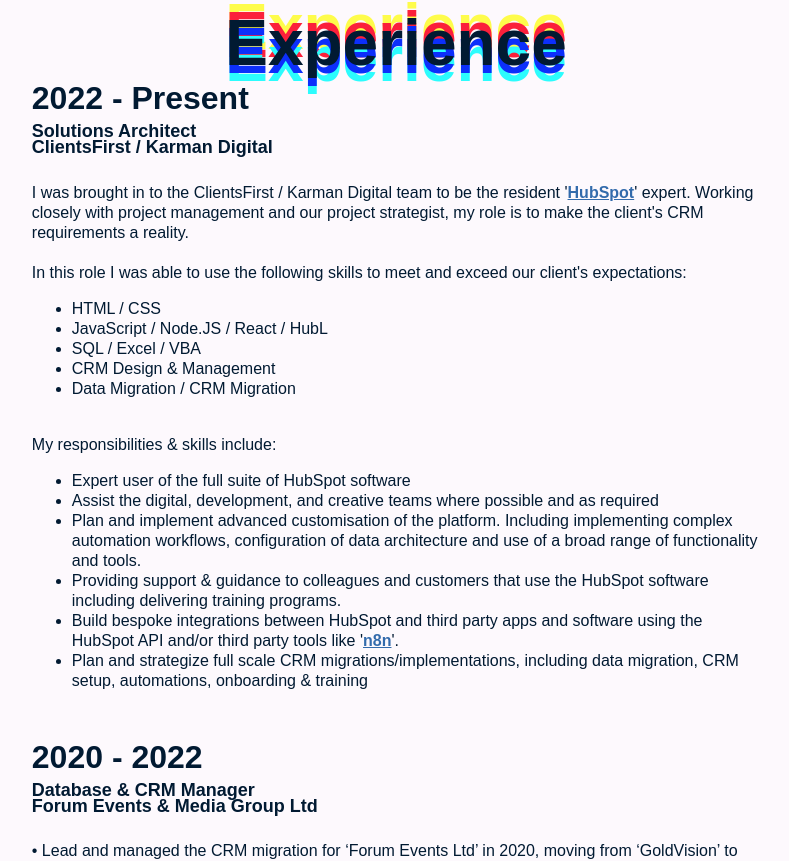
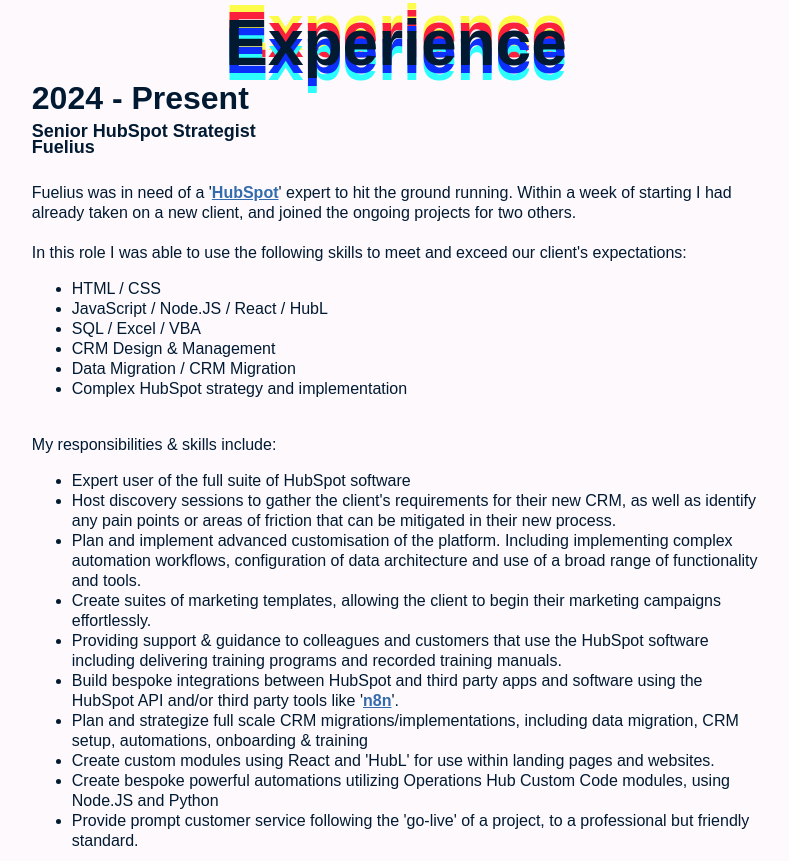
Before and after one commit to PhillyThomas/CV, a plain HTML site: page index.html in a window 1280 px wide. Shown: the part 1466-2327 px from the top of the page, without its empty margins (244-1033 px from the left). Drawn offline with Linux system fonts and the light colour scheme; a web font is replaced by a local one.

Commit message:
Update index.html

```diff
--- a/index.html
+++ b/index.html
@@ -52,7 +52,39 @@
             <h2>Experience</h2>
             <div class="containcenternoflex" style="text-align:left;">
                 <div class="expcontainer" style="margin-bottom:6em;">
-                    <h3>2022 - Present</h3>
+                    <h3>2024 - Present</h3>
+                    <h4>Senior HubSpot Strategist</h4>
+                    <h4>Fuelius</h4>
+                    <p>
+                         Fuelius was in need of a '<a href="https://www.hubspot.com/" target="_BLANK">HubSpot</a>' expert to hit the ground running. Within a week of starting I had already taken on a new client, and joined the ongoing projects for two others.
+                         <br><br>
+                         In this role I was able to use the following skills to meet and exceed our client's expectations:
+                         <ul>
+                            <li>HTML / CSS</li>
+                            <li>JavaScript / Node.JS / React / HubL</li>
+                            <li>SQL / Excel / VBA</li>
+                            <li>CRM Design & Management</li>
+                            <li>Data Migration / CRM Migration</li>
+                            <li>Complex HubSpot strategy and implementation</li>
+                         </ul>
+                         <br>
+                         My responsibilities & skills include:
+                             <ul>
+                                 <li>Expert user of the full suite of HubSpot software</li>
+                                 <li>Host discovery sessions to gather the client's requirements for their new CRM, as well as identify any pain points or areas of friction that can be mitigated in their new process.</li>
+                                 <li>Plan and implement advanced customisation of the platform. Including implementing complex automation workflows, configuration of data architecture and use of a broad range of functionality and tools.</li>
+                                 <li>Create suites of marketing templates, allowing the client to begin their marketing campaigns effortlessly.</li>
+                                 <li>Providing support & guidance to colleagues and customers that use the HubSpot software including delivering training programs and recorded training manuals. </li>
+                                 <li>Build bespoke integrations between HubSpot and third party apps and software using the HubSpot API and/or third party tools like '<a href="https://n8n.io/" target="_BLANK">n8n</a>'.</li>
+                                 <li>Plan and strategize full scale CRM migrations/implementations, including data migration, CRM setup, automations, onboarding & training</li>
+                                 <li>Create custom modules using React and 'HubL' for use within landing pages and websites.</li>
+                                 <li>Create bespoke powerful automations utilizing Operations Hub Custom Code modules, using Node.JS and Python</li>
+                                 <li>Provide prompt customer service following the 'go-live' of a project, to a professional but friendly standard.</li>
+                            </ul>
+                     </p>
+                 </div>
+                <div class="expcontainer" style="margin-bottom:6em;">
+                    <h3>2022 - 2024</h3>
                     <h4>Solutions Architect</h4>
                     <h4>ClientsFirst / Karman Digital</h4>
                     <p>
@@ -75,6 +107,8 @@
                                  <li>Providing support & guidance to colleagues and customers that use the HubSpot software including delivering training programs. </li>
                                  <li>Build bespoke integrations between HubSpot and third party apps and software using the HubSpot API and/or third party tools like '<a href="https://n8n.io/" target="_BLANK">n8n</a>'.</li>
                                  <li>Plan and strategize full scale CRM migrations/implementations, including data migration, CRM setup, automations, onboarding & training</li>
+                                 <li>Create custom modules using React and 'HubL' for use within landing pages and websites.</li>
+                                 <li>Create bespoke powerful automations utilizing Operations Hub Custom Code modules, using Node.JS and Python</li>
                             </ul>
                      </p>
                  </div>
@@ -131,7 +165,7 @@
                         contributions.
                      </p>
                 </div>
-                <div class="expcontainer" style="margin-bottom:6em;">
+                <!-- <div class="expcontainer" style="margin-bottom:6em;">
                     <h3>2012 - 2013</h3>
                     <h4>Simple Payment Service Advisor</h4>
                     <h4>PayPoint PLC</h4>
@@ -142,7 +176,7 @@
                         and easier. Using my knowledge in excel I cut down the time taken to prepare the weekly report from 90
                         minutes to 15 minutes.
                      </p>
-                </div>
+                </div> -->
                 <div class="expcontainer" style="margin-bottom:6em;">
                     <h3>Other&nbsp;&nbsp;notable&nbsp;&nbsp;projects&nbsp;&nbsp;&&nbsp;&nbsp;Skills</h3>
                     <p>
@@ -158,7 +192,7 @@
                 <div class="expcontainer" style="margin-bottom:6em;" id="download">
                     <h3>Download&nbsp;&nbsp;this&nbsp;&nbsp;CV&nbsp;&nbsp;as&nbsp;&nbsp;PSD</h3>
                     <p>
-                        To download a 'physical' copy of this CV, click <a href="PThomasCV_Oct2023.pdf" target="_BLANK" id="downloadCVLink">this link</a>.
+                        To download a 'physical' copy of this CV, click <a href="PThomasCV_Nov2024.pdf" target="_BLANK" id="downloadCVLink">this link</a>.
                     </p>
                 </div>
             </div>
```
